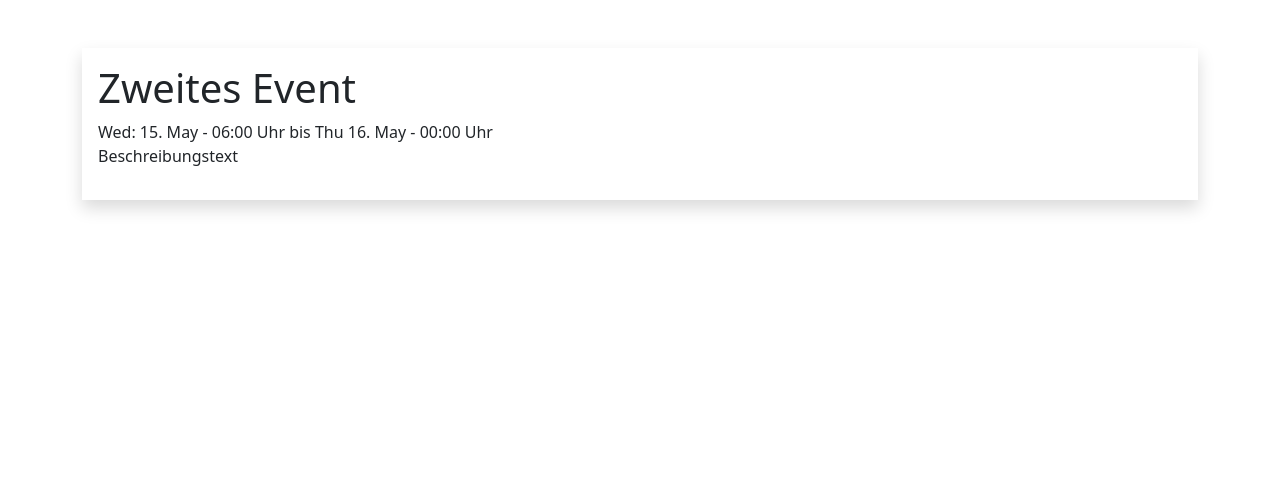
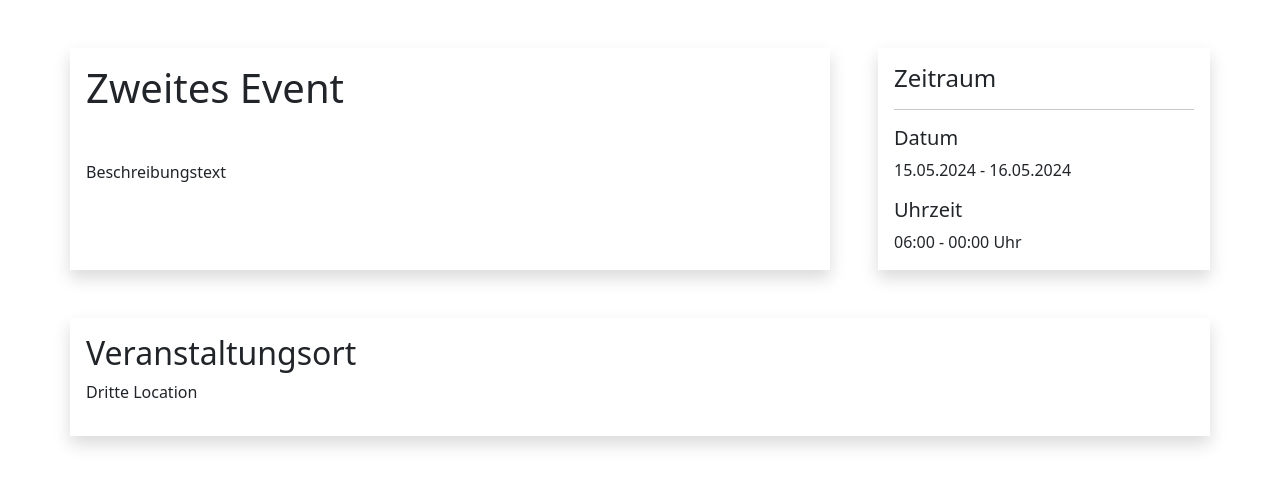
Before and after one commit to RichardRepenning/eventmanagement, a Django app: a page that uses events/ticketApp/templates/events/event.html in a window 1280 px wide. Shown: the part 76-563 px from the top of the page. Run offline with Django 4.2, Linux system fonts and the light colour scheme; data comes from the database, SQL or seed files in the repository; some libraries are stand-ins or nearby versions.

Commit message:
add Ticket class to models and some styling in event template

```diff
--- a/events/ticketApp/models.py
+++ b/events/ticketApp/models.py
@@ -66,3 +66,13 @@ class Profile(models.Model):
 
     def __str__(self) -> str:
         return f"{self.user.first_name} {self.user.last_name} - {self.user.username}"
+
+
+class Ticket(models.Model):
+    id = ShortUUIDField(primary_key=True, editable=False)
+    user = models.ForeignKey(User, on_delete=models.DO_NOTHING)
+    event = models.ForeignKey(Event, on_delete=models.DO_NOTHING)
+    price = models.DecimalField(max_digits=10, decimal_places=2)
+
+    class Meta:
+        unique_together = ('user', 'event')
--- a/events/ticketApp/templates/events/event.html
+++ b/events/ticketApp/templates/events/event.html
@@ -3,12 +3,27 @@
 
 {% block content %}
     <div class="container">
-        <div class="col shadow mt-5 p-3">
-            <div class="">
+        <div class="row mt-5 gap-5">
+            <div class="col col-lg-8 shadow p-3">
                 <h1>{{ event.title }}</h1>
-                <span>{{ event.date_from|date:"D: d. M - H:i" }} Uhr bis {{ event.date_to|date:"D d. M - H:i" }} Uhr</span>
+                <p class="mt-5">{{ event.description }}</p>
             </div>
-            <p>{{ event.description }}</p>
+            <div class="col shadow p-3">
+                <h4>Zeitraum</h4>
+                <hr/>
+                <div>
+                    <h5>Datum</h5>
+                    {{ event.date_from|date:"d.m.Y" }} - {{ event.date_to|date:"d.m.Y" }}
+                    <h5 class="mt-3">Uhrzeit</h5>
+                    {{ event.date_from|date:"H:i" }} - {{ event.date_to|date:"H:i" }} Uhr
+                </div>
+            </div>
+        </div>
+        <div class="row mt-5">
+            <div class="col shadow p-3">
+                <h2>Veranstaltungsort</h2>
+                <p>{{ event.location }}</p>
+            </div>
         </div>
     </div>
 {% endblock content %}
```
